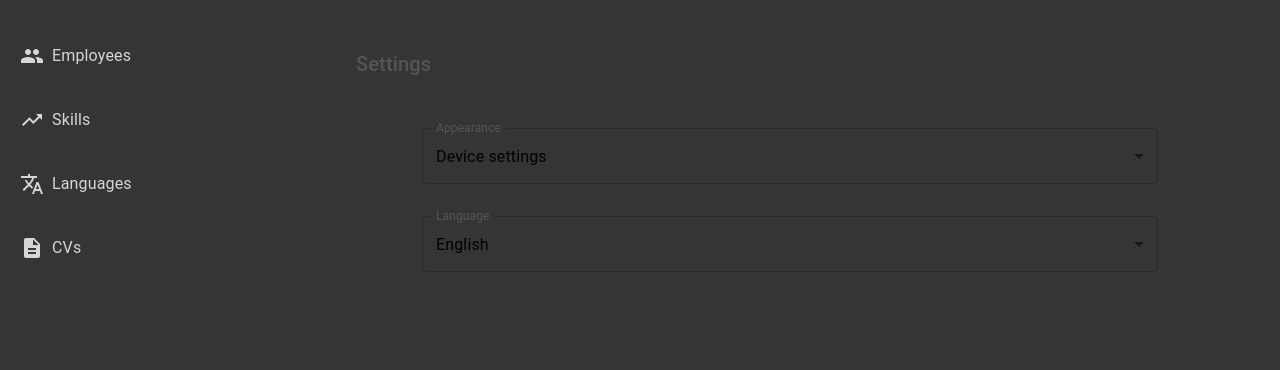
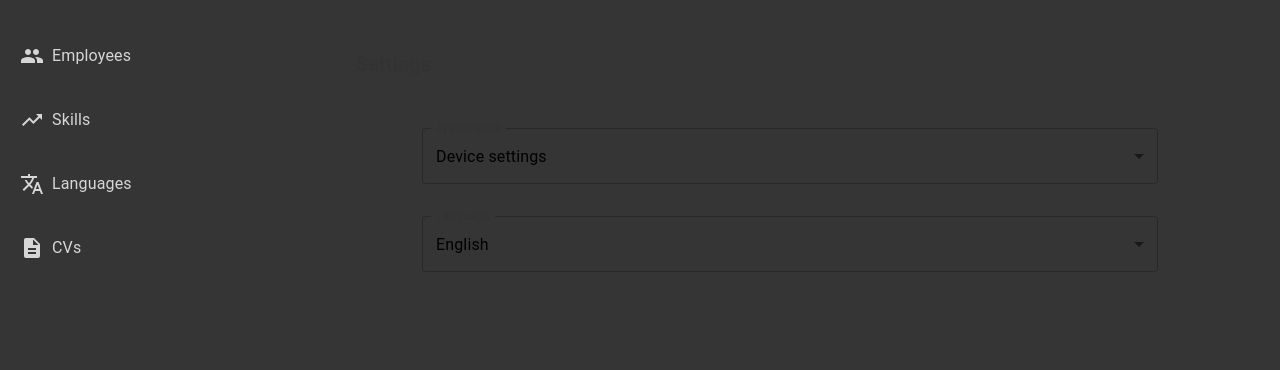
Before and after one commit to LexasBY/cv-final, a React (Vite) app: page /settings in a window 1280 px wide. Shown: the top 370 px of the page. Built offline with nearby package versions, Linux system fonts and the light colour scheme.

Commit message:
fix profile  menu error

```diff
--- a/src/features/Sidebar/ui/UserProfile.tsx
+++ b/src/features/Sidebar/ui/UserProfile.tsx
@@ -24,6 +24,7 @@ export const UserProfile = ({
   };
 
   const handleClose = () => {
+    (document.activeElement as HTMLElement)?.blur();
     setAnchorEl(null);
   };
 
@@ -76,20 +77,37 @@ export const UserProfile = ({
         />
       </Box>
 
-      <Menu anchorEl={anchorEl} open={Boolean(anchorEl)} onClose={handleClose}>
-        <MenuItem onClick={() => navigate(`/users/${userId}`)}>
-          <AccountCircle sx={{ marginRight: 1 }} /> Profile
+      <Menu
+        anchorEl={anchorEl}
+        open={Boolean(anchorEl)}
+        onClose={handleClose}
+        disableAutoFocus
+        disableEnforceFocus
+        disableRestoreFocus
+      >
+        <MenuItem
+          onClick={() => {
+            handleClose();
+            navigate(`/users/${userId}`);
+          }}
+        >
+          <AccountCircle sx={{ mr: 1 }} /> Profile
         </MenuItem>
         <MenuItem
           onClick={() => {
+            handleClose();
             navigate("/settings");
-            handleClose();
           }}
         >
-          <Settings sx={{ marginRight: 1 }} /> Settings
+          <Settings sx={{ mr: 1 }} /> Settings
         </MenuItem>
-        <MenuItem onClick={handleLogout}>
-          <Logout sx={{ marginRight: 1 }} /> Logout
+        <MenuItem
+          onClick={() => {
+            handleClose();
+            handleLogout();
+          }}
+        >
+          <Logout sx={{ mr: 1 }} /> Logout
         </MenuItem>
       </Menu>
     </>
--- a/src/pages/settings/SettingsPage.tsx
+++ b/src/pages/settings/SettingsPage.tsx
@@ -1,31 +1,19 @@
+import { useState } from "react";
 import {
   Box,
   Typography,
   MenuItem,
-  Select,
+  TextField,
   FormControl,
-  InputLabel,
 } from "@mui/material";
-import { useForm, Controller } from "react-hook-form";
 import { useThemeMode } from "../../shared/theme/model/useThemeMode";
 
 type ThemeMode = "system" | "light" | "dark";
 type Language = "en" | "de" | "ru";
 
-type SettingsForm = {
-  theme: ThemeMode;
-  language: Language;
-};
-
 export const SettingsPage = () => {
   const { mode, setMode } = useThemeMode();
-
-  const { control } = useForm<SettingsForm>({
-    defaultValues: {
-      theme: mode,
-      language: "en",
-    },
-  });
+  const [language, setLanguage] = useState<Language>("en");
 
   return (
     <>
@@ -36,6 +24,7 @@ export const SettingsPage = () => {
       </Box>
 
       <Box
+        component="form"
         sx={{
           px: 4,
           py: 6,
@@ -47,50 +36,29 @@ export const SettingsPage = () => {
         }}
       >
         <FormControl fullWidth>
-          <InputLabel>Appearance</InputLabel>
-          <Controller
-            name="theme"
-            control={control}
-            render={({ field }) => (
-              <Select
+          <TextField
+            select
             label="Appearance"
-                {...field}
-                onChange={(e) => {
-                  const value = e.target.value as ThemeMode;
-                  field.onChange(value);
-                  setMode(value); // ← применяем тему
-                }}
+            value={mode}
+            onChange={(e) => setMode(e.target.value as ThemeMode)}
           >
             <MenuItem value="system">Device settings</MenuItem>
             <MenuItem value="light">Light</MenuItem>
             <MenuItem value="dark">Dark</MenuItem>
-              </Select>
-            )}
-          />
+          </TextField>
         </FormControl>
 
         <FormControl fullWidth>
-          <InputLabel>Language</InputLabel>
-          <Controller
-            name="language"
-            control={control}
-            render={({ field }) => (
-              <Select
+          <TextField
+            select
             label="Language"
-                {...field}
-                onChange={(e) => {
-                  const value = e.target.value as Language;
-                  field.onChange(value);
-                  console.log("Language changed:", value);
-                  // Здесь можно подключить i18n.changeLanguage(value)
-                }}
+            value={language}
+            onChange={(e) => setLanguage(e.target.value as Language)}
           >
             <MenuItem value="en">English</MenuItem>
             <MenuItem value="de">Deutsch</MenuItem>
             <MenuItem value="ru">Русский</MenuItem>
-              </Select>
-            )}
-          />
+          </TextField>
         </FormControl>
       </Box>
     </>
--- a/src/pages/userProfile/model/AvatarDropzone.tsx
+++ b/src/pages/userProfile/model/AvatarDropzone.tsx
@@ -62,7 +62,7 @@ export const AvatarDropzone: React.FC<Props> = ({
           <IconButton
             size="small"
             onClick={(e) => {
-              e.stopPropagation(); // не активировать dropzone при удалении
+              e.stopPropagation();
               onRemove();
             }}
             sx={{
@@ -85,7 +85,7 @@ export const AvatarDropzone: React.FC<Props> = ({
             <IconButton
               color="primary"
               onClick={(e) => {
-                e.stopPropagation(); // чтобы клик не активировал drag-n-drop
+                e.stopPropagation();
                 open();
               }}
             >
@@ -99,7 +99,6 @@ export const AvatarDropzone: React.FC<Props> = ({
         </Box>
       )}
 
-      {/* input должен быть внутри Dropzone */}
       <input {...getInputProps()} />
     </Box>
   );
--- a/src/shared/theme/ui/theme.ts
+++ b/src/shared/theme/ui/theme.ts
@@ -4,21 +4,12 @@ export const lightTheme = createTheme({
   palette: {
     mode: "light",
     background: {
-      default: "#f5f5f5",
-      paper: "#ffffff",
+      default: "rgb(241, 233, 233)",
+      paper: "rgb(241, 233, 233)",
     },
     text: {
-      primary: "#000000",
-      secondary: "#555555",
-    },
-  },
-  components: {
-    MuiPaper: {
-      styleOverrides: {
-        root: {
-          backgroundImage: "none",
-        },
-      },
+      primary: "#000",
+      secondary: "#333",
     },
   },
 });
@@ -27,21 +18,12 @@ export const darkTheme = createTheme({
   palette: {
     mode: "dark",
     background: {
-      default: "#121212",
-      paper: "#1e1e1e",
+      default: "rgb(53, 53, 53)",
+      paper: "rgb(53, 53, 53)",
     },
     text: {
       primary: "#ffffff",
-      secondary: "#bbbbbb",
-    },
-  },
-  components: {
-    MuiPaper: {
-      styleOverrides: {
-        root: {
-          backgroundImage: "none",
-        },
-      },
+      secondary: "#bdbdbd",
     },
   },
 });
```
Lines whose indentation alone changed are shown as unchanged.
